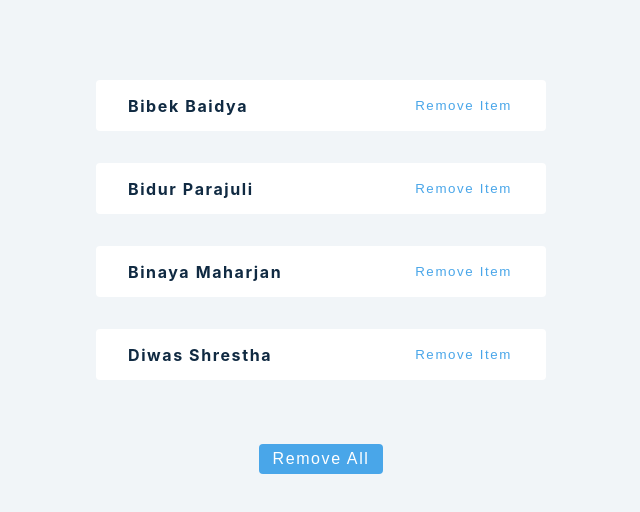
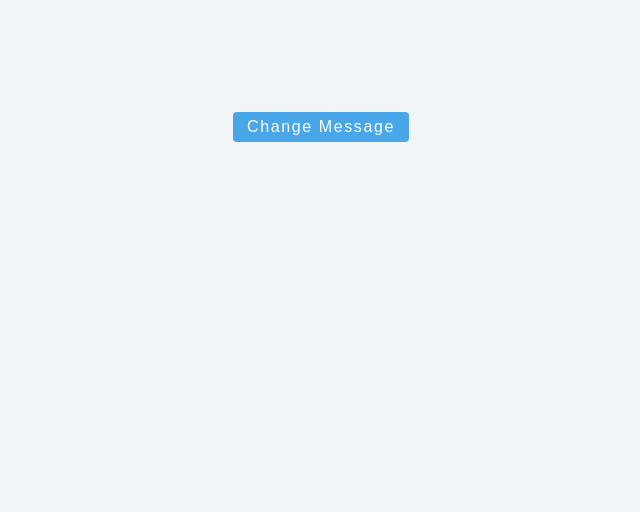
Before and after one commit to gorakhjoshi/AdvancedReactConcepts, a React (Create React App) app: page / in a window 1280 px wide. Shown: the top 512 px of the page, without its empty margins (319-959 px from the left). Built offline with nearby package versions, Linux system fonts and the light colour scheme.

Commit message:
Passing Object in useState and using via spread operator

```diff
--- /dev/null
+++ b/src/1-useState/3-useState-Object.js
@@ -0,0 +1,25 @@
+import React from 'react'
+
+const UseStateObject = () => {
+  const [person, setPerson] = React.useState({
+    name: 'Ram',
+    age: 32,
+    message: 'Hello, I am Ram!',
+  })
+
+  const changeMessage = () => {
+    setPerson({ ...person, message: 'New Message' })
+  }
+
+  console.log(person)
+
+  return (
+    <>
+      <button className='btn' onClick={changeMessage}>
+        Change Message
+      </button>
+    </>
+  )
+}
+
+export default UseStateObject
--- a/src/App.js
+++ b/src/App.js
@@ -1,9 +1,9 @@
-import ArrayState from './1-useState/2-useState-Array'
+import ObjectState from './1-useState/3-useState-Object'
 
 function App() {
   return (
     <div className='container'>
-      <ArrayState />
+      <ObjectState />
     </div>
   )
 }
```
